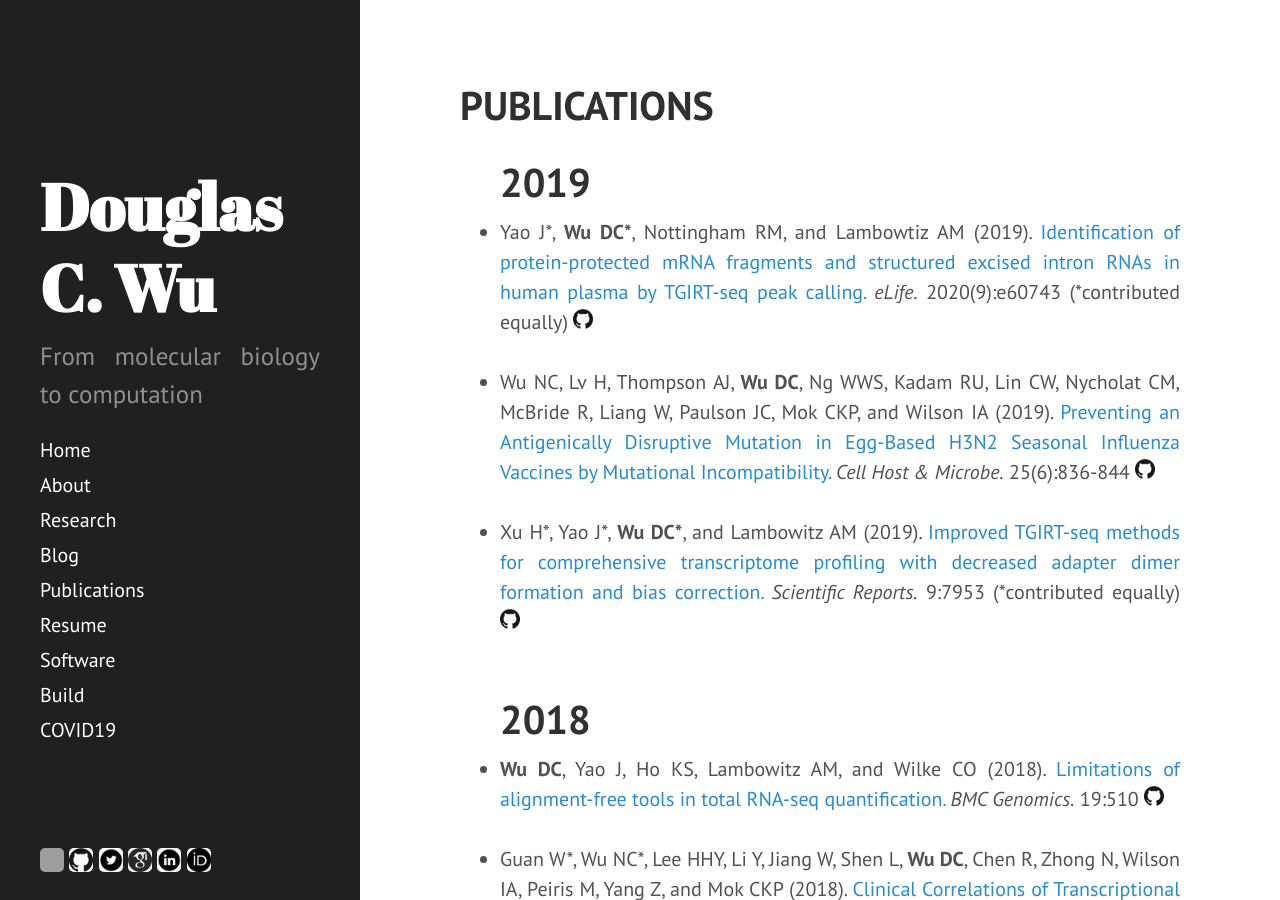
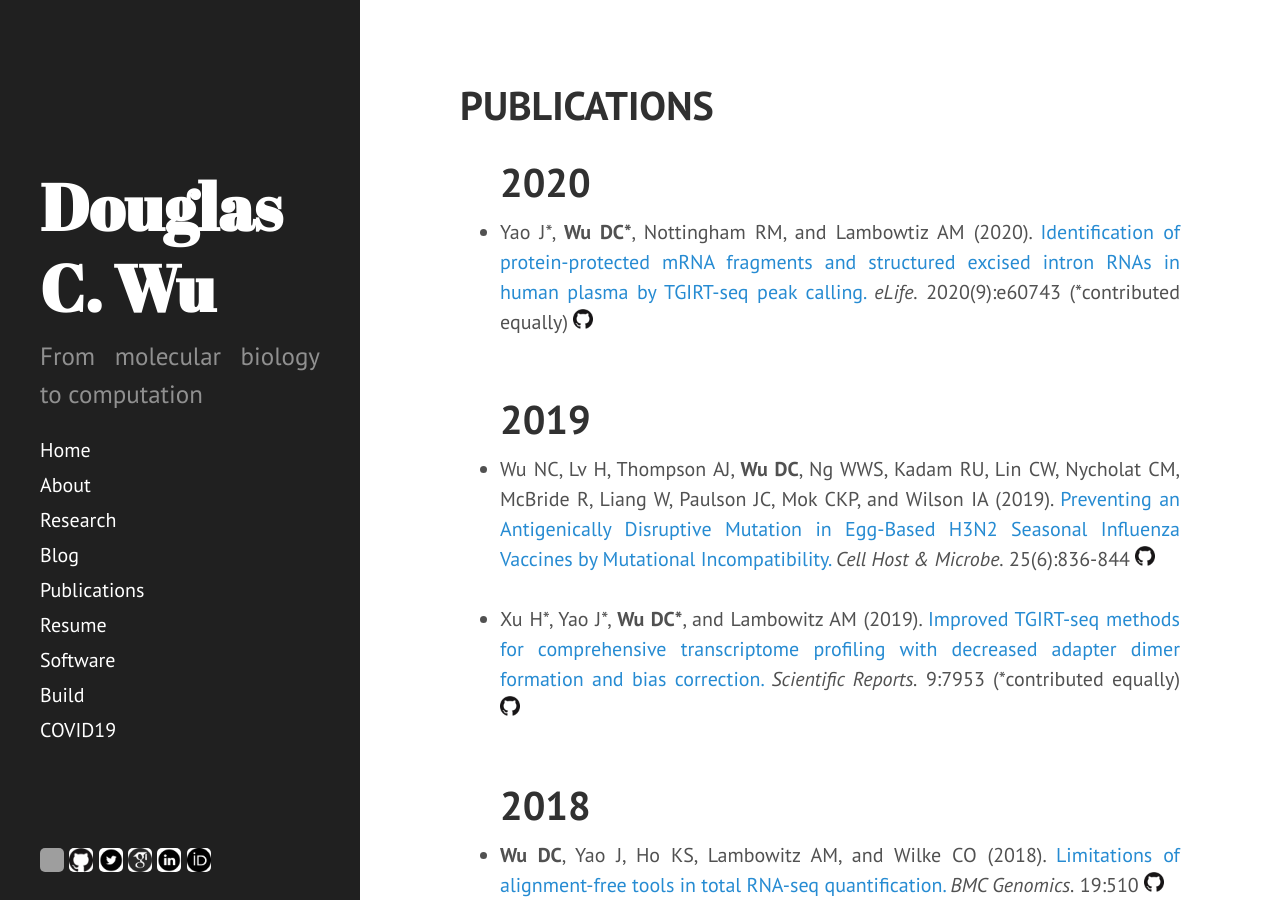
Before and after one commit to wckdouglas/wckdouglas.github.io, a Jekyll site: the page built from _pages/Publications.md, in a window 1280 px wide and 900 px high. Built offline with Jekyll 4.4.1, drawn with Linux system fonts in a browser that asks for light colours; comment, search, counter and statistics services are not loaded; grey boxes are pictures that could not be loaded.

Commit message:
added pub

```diff
--- a/_data/publications.yml
+++ b/_data/publications.yml
@@ -1,5 +1,5 @@
 - author: Yao J*, <b>Wu DC*</b>, Nottingham RM, and Lambowtiz AM
-  year: 2019
+  year: 2020
   title: "Identification of protein-protected mRNA fragments and structured excised intron RNAs in human plasma by TGIRT-seq peak calling"
   vol: "2020(9):e60743 (*contributed equally)"
   ref: eLife
```
